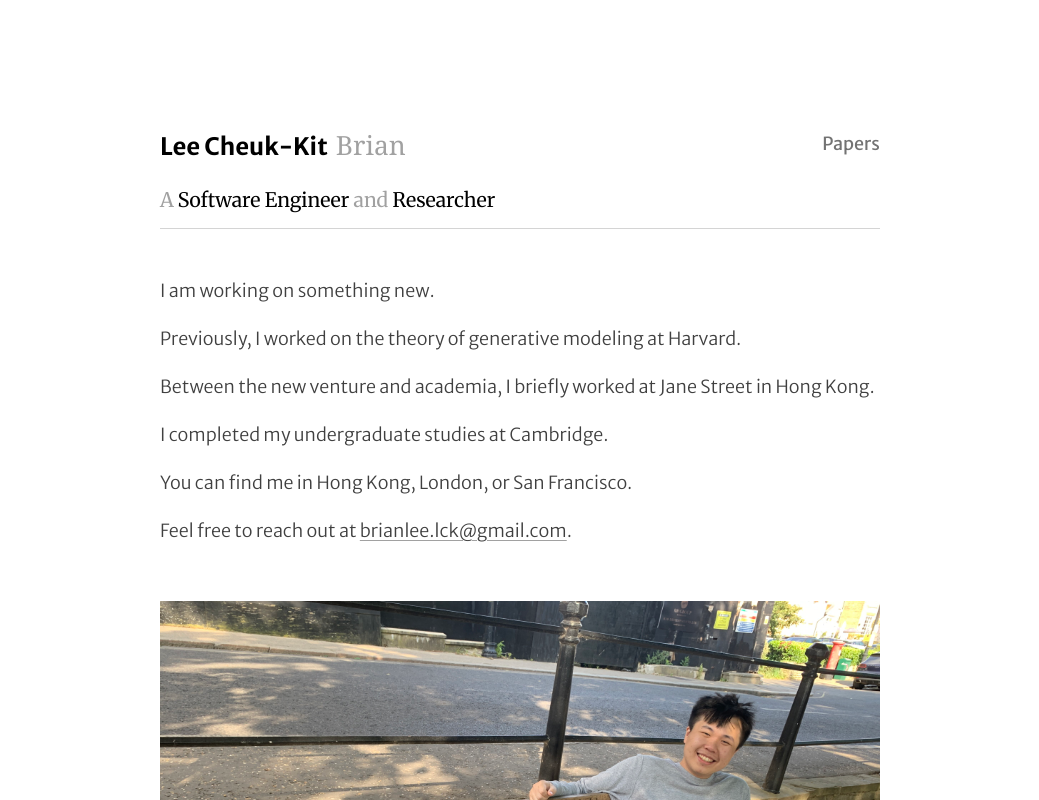
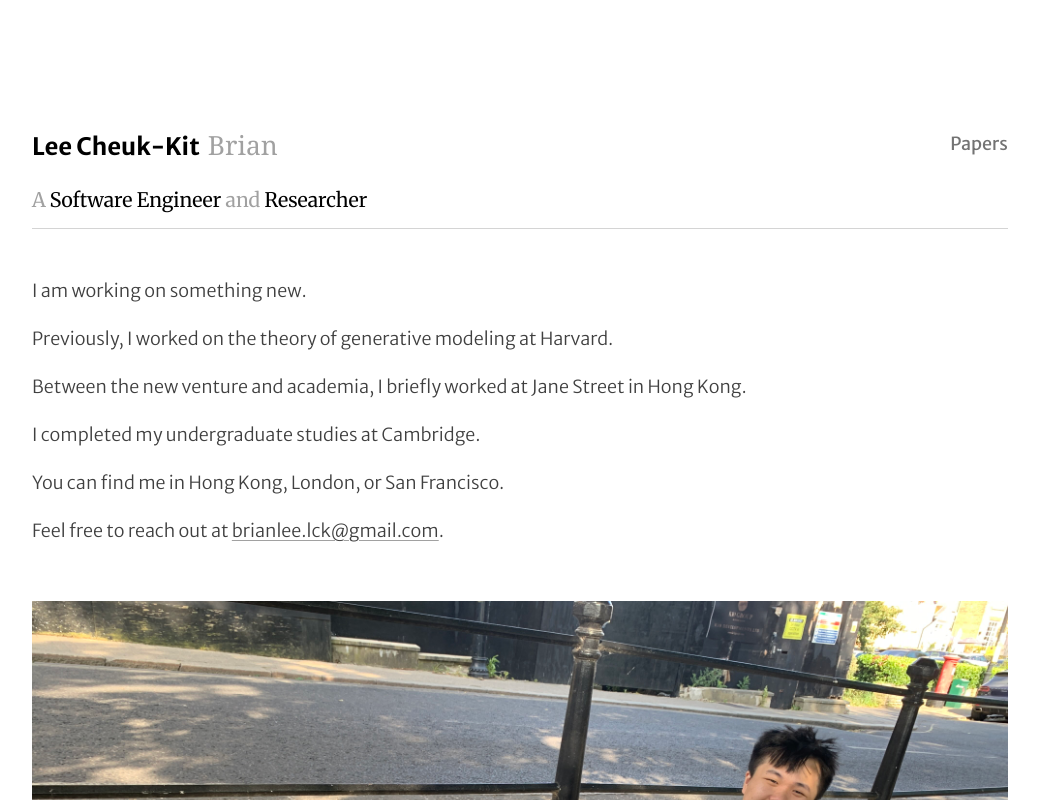
Before and after one commit to brianlck/brianlck.github.io, a SvelteKit app: page / in a window 1280 px wide. Shown: the top 800 px of the page, without its empty margins (120-1159 px from the left). Built offline with nearby package versions, Linux system fonts and the light colour scheme.

Commit message:
increase width

```diff
--- a/src/app.css
+++ b/src/app.css
@@ -12,7 +12,7 @@
 }
 
 .layout {
-  @apply max-w-screen-md mx-auto px-4 sm:px-6;
+  @apply max-w-screen-lg mx-auto px-4 sm:px-6;
 }
 
 html {
```
